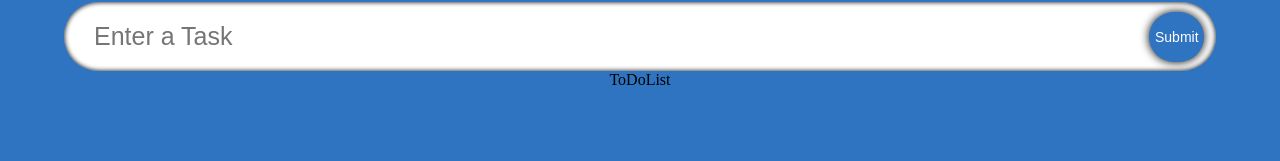
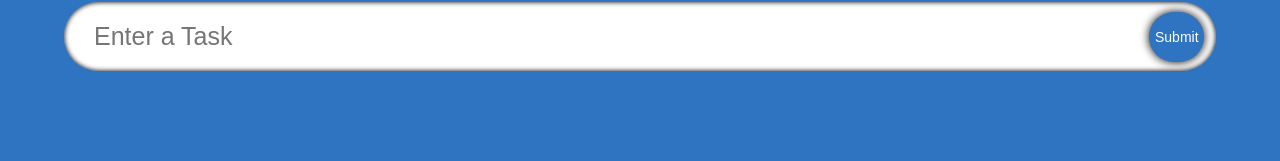
Before and after one commit to Richie1136/reactandtypescripttodapp, a React (Create React App) app in the folder todoappwtype/: page / in a window 1280 px wide. Shown: the part 132-293 px from the top of the page. Built offline with nearby package versions, Linux system fonts and the light colour scheme; a web font is replaced by a local one.

Commit message:
Starting to guild out the TodList component functionality, grabbing todos and setTodos from the App component and then passing those props to my TodoList component

```diff
--- a/todoappwtype/src/App.tsx
+++ b/todoappwtype/src/App.tsx
@@ -21,7 +21,7 @@
       <h2>Todo with React</h2>
       <span className="heading">Tasks</span>
       <InputField todo={todo} setTodo={setTodo} handleAdd={handleAdd} />
-      <ToDoList />
+      <ToDoList todos={todos} setTodos={setTodos} />
     </div>
   );
 }
--- a/todoappwtype/src/components/todolist/ToDoList.tsx
+++ b/todoappwtype/src/components/todolist/ToDoList.tsx
@@ -1,5 +1,18 @@
-const ToDoList = () => {
-  return <div>ToDoList</div>;
+import { Todo } from "../../interface";
+
+interface Props {
+  todos: Todo[];
+  setTodos: React.Dispatch<React.SetStateAction<Todo[]>>;
+}
+
+const ToDoList = ({ todos, setTodos }: Props) => {
+  return (
+    <div className="todos">
+      {todos.map((todo) => {
+        return todo;
+      })}
+    </div>
+  );
 };
 
 export default ToDoList;
```
